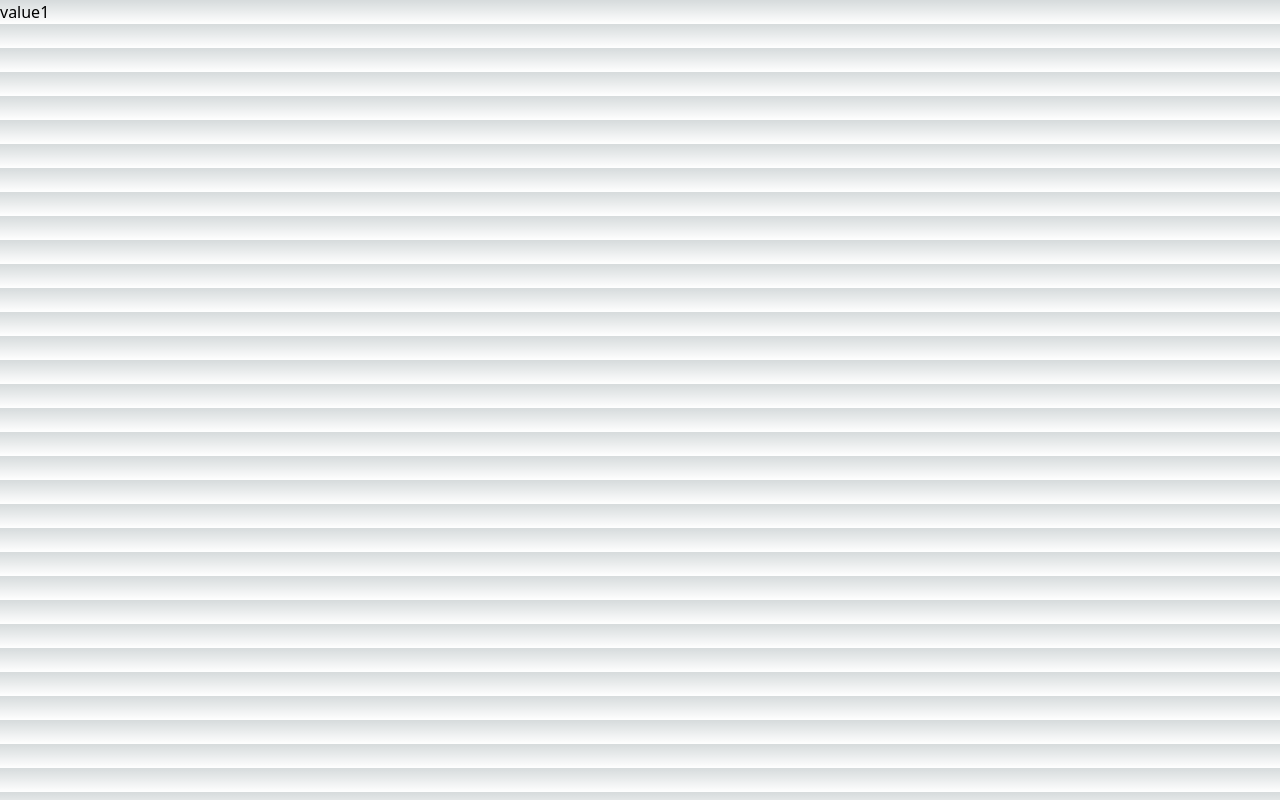
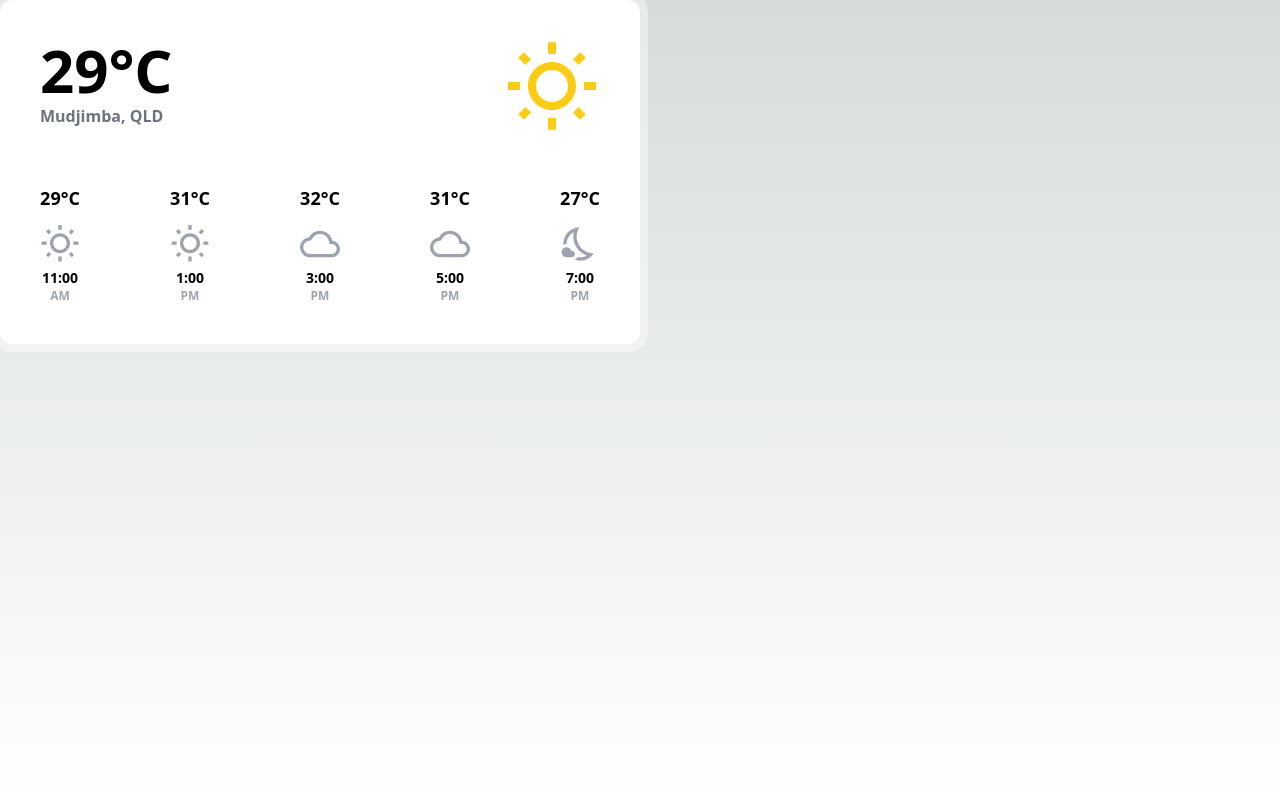
Before and after one commit to FewX9/airguide, a Next.js app: page / in a window 1280 px wide. Built offline with nearby package versions, Linux system fonts and the light colour scheme.

Commit message:
temp-box

```diff
--- a/package.json
+++ b/package.json
@@ -9,13 +9,13 @@
     "lint": "next lint"
   },
   "dependencies": {
+    "next": "14.0.0",
     "react": "^18",
-    "react-dom": "^18",
-    "next": "14.0.0"
+    "react-dom": "^18"
   },
   "devDependencies": {
     "autoprefixer": "^10",
     "postcss": "^8",
-    "tailwindcss": "^3"
+    "tailwindcss": "^3.3.5"
   }
 }
--- a/src/component/temp_box.js
+++ /dev/null
@@ -1,7 +0,0 @@
-export default function TempBox({ children }) {
-  children = JSON.parse(children);
-  console.log(children.key1);
-  return (
-    <h1 className="text-2xl font-semibold">{children.key1}</h1>
-  )
-}
--- /dev/null
+++ b/src/components/temp_box.js
@@ -0,0 +1,50 @@
+export default function TempBox({ children }) {
+  try {
+    children = JSON.parse(children);
+  } catch (e) {
+    children = { key1: 'Error parsing JSON' };
+  }
+  return (
+    <div className="w-full max-w-screen-sm bg-white p-10 rounded-xl ring-8 ring-white ring-opacity-40">
+      <div className="flex justify-between">
+        <div className="flex flex-col">
+          <span className="text-6xl font-bold">29°C</span>
+          <span className="font-semibold mt-1 text-gray-500">Mudjimba, QLD</span>
+        </div>
+        <svg className="h-24 w-24 fill-current text-yellow-400" xmlns="http://www.w3.org/2000/svg" height="24" viewBox="0 0 24 24" width="24"><path d="M0 0h24v24H0V0z" fill="none" /><path d="M6.76 4.84l-1.8-1.79-1.41 1.41 1.79 1.79zM1 10.5h3v2H1zM11 .55h2V3.5h-2zm8.04 2.495l1.408 1.407-1.79 1.79-1.407-1.408zm-1.8 15.115l1.79 1.8 1.41-1.41-1.8-1.79zM20 10.5h3v2h-3zm-8-5c-3.31 0-6 2.69-6 6s2.69 6 6 6 6-2.69 6-6-2.69-6-6-6zm0 10c-2.21 0-4-1.79-4-4s1.79-4 4-4 4 1.79 4 4-1.79 4-4 4zm-1 4h2v2.95h-2zm-7.45-.96l1.41 1.41 1.79-1.8-1.41-1.41z" /></svg>
+      </div>
+      <div className="flex justify-between mt-12">
+        <div className="flex flex-col items-center">
+          <span className="font-semibold text-lg">29°C</span>
+          <svg className="h-10 w-10 fill-current text-gray-400 mt-3" xmlns="http://www.w3.org/2000/svg" height="24" viewBox="0 0 24 24" width="24"><path d="M0 0h24v24H0V0z" fill="none" /><path d="M6.76 4.84l-1.8-1.79-1.41 1.41 1.79 1.79zM1 10.5h3v2H1zM11 .55h2V3.5h-2zm8.04 2.495l1.408 1.407-1.79 1.79-1.407-1.408zm-1.8 15.115l1.79 1.8 1.41-1.41-1.8-1.79zM20 10.5h3v2h-3zm-8-5c-3.31 0-6 2.69-6 6s2.69 6 6 6 6-2.69 6-6-2.69-6-6-6zm0 10c-2.21 0-4-1.79-4-4s1.79-4 4-4 4 1.79 4 4-1.79 4-4 4zm-1 4h2v2.95h-2zm-7.45-.96l1.41 1.41 1.79-1.8-1.41-1.41z" /></svg>
+          <span className="font-semibold mt-1 text-sm">11:00</span>
+          <span className="text-xs font-semibold text-gray-400">AM</span>
+        </div>
+        <div className="flex flex-col items-center">
+          <span className="font-semibold text-lg">31°C</span>
+          <svg className="h-10 w-10 fill-current text-gray-400 mt-3" xmlns="http://www.w3.org/2000/svg" height="24" viewBox="0 0 24 24" width="24"><path d="M0 0h24v24H0V0z" fill="none" /><path d="M6.76 4.84l-1.8-1.79-1.41 1.41 1.79 1.79zM1 10.5h3v2H1zM11 .55h2V3.5h-2zm8.04 2.495l1.408 1.407-1.79 1.79-1.407-1.408zm-1.8 15.115l1.79 1.8 1.41-1.41-1.8-1.79zM20 10.5h3v2h-3zm-8-5c-3.31 0-6 2.69-6 6s2.69 6 6 6 6-2.69 6-6-2.69-6-6-6zm0 10c-2.21 0-4-1.79-4-4s1.79-4 4-4 4 1.79 4 4-1.79 4-4 4zm-1 4h2v2.95h-2zm-7.45-.96l1.41 1.41 1.79-1.8-1.41-1.41z" /></svg>
+          <span className="font-semibold mt-1 text-sm">1:00</span>
+          <span className="text-xs font-semibold text-gray-400">PM</span>
+        </div>
+        <div className="flex flex-col items-center">
+          <span className="font-semibold text-lg">32°C</span>
+          <svg className="h-10 w-10 fill-current text-gray-400 mt-3" xmlns="http://www.w3.org/2000/svg" height="24" viewBox="0 0 24 24" width="24"><path d="M0 0h24v24H0V0z" fill="none" /><path d="M12.01 6c2.61 0 4.89 1.86 5.4 4.43l.3 1.5 1.52.11c1.56.11 2.78 1.41 2.78 2.96 0 1.65-1.35 3-3 3h-13c-2.21 0-4-1.79-4-4 0-2.05 1.53-3.76 3.56-3.97l1.07-.11.5-.95C8.08 7.14 9.95 6 12.01 6m0-2C9.12 4 6.6 5.64 5.35 8.04 2.35 8.36.01 10.91.01 14c0 3.31 2.69 6 6 6h13c2.76 0 5-2.24 5-5 0-2.64-2.05-4.78-4.64-4.96C18.68 6.59 15.65 4 12.01 4z" /></svg>
+          <span className="font-semibold mt-1 text-sm">3:00</span>
+          <span className="text-xs font-semibold text-gray-400">PM</span>
+        </div>
+        <div className="flex flex-col items-center">
+          <span className="font-semibold text-lg">31°C</span>
+          <svg className="h-10 w-10 fill-current text-gray-400 mt-3" xmlns="http://www.w3.org/2000/svg" height="24" viewBox="0 0 24 24" width="24"><path d="M0 0h24v24H0V0z" fill="none" /><path d="M12.01 6c2.61 0 4.89 1.86 5.4 4.43l.3 1.5 1.52.11c1.56.11 2.78 1.41 2.78 2.96 0 1.65-1.35 3-3 3h-13c-2.21 0-4-1.79-4-4 0-2.05 1.53-3.76 3.56-3.97l1.07-.11.5-.95C8.08 7.14 9.95 6 12.01 6m0-2C9.12 4 6.6 5.64 5.35 8.04 2.35 8.36.01 10.91.01 14c0 3.31 2.69 6 6 6h13c2.76 0 5-2.24 5-5 0-2.64-2.05-4.78-4.64-4.96C18.68 6.59 15.65 4 12.01 4z" /></svg>
+          <span className="font-semibold mt-1 text-sm">5:00</span>
+          <span className="text-xs font-semibold text-gray-400">PM</span>
+        </div>
+        <div className="flex flex-col items-center">
+          <span className="font-semibold text-lg">27°C</span>
+          <svg className="h-10 w-10 fill-current text-gray-400 mt-3" xmlns="http://www.w3.org/2000/svg" enable-background="new 0 0 24 24" height="24" viewBox="0 0 24 24" width="24"><g><rect fill="none" height="24" width="24" /></g><g><g><path d="M19.78,17.51c-2.47,0-6.57-1.33-8.68-5.43C8.77,7.57,10.6,3.6,11.63,2.01C6.27,2.2,1.98,6.59,1.98,12 c0,0.14,0.02,0.28,0.02,0.42C2.61,12.16,3.28,12,3.98,12c0,0,0,0,0,0c0-3.09,1.73-5.77,4.3-7.1C7.78,7.09,7.74,9.94,9.32,13 c1.57,3.04,4.18,4.95,6.8,5.86c-1.23,0.74-2.65,1.15-4.13,1.15c-0.5,0-1-0.05-1.48-0.14c-0.37,0.7-0.94,1.27-1.64,1.64 c0.98,0.32,2.03,0.5,3.11,0.5c3.5,0,6.58-1.8,8.37-4.52C20.18,17.5,19.98,17.51,19.78,17.51z" /><path d="M7,16l-0.18,0C6.4,14.84,5.3,14,4,14c-1.66,0-3,1.34-3,3s1.34,3,3,3c0.62,0,2.49,0,3,0c1.1,0,2-0.9,2-2 C9,16.9,8.1,16,7,16z" /></g></g></svg>
+          <span className="font-semibold mt-1 text-sm">7:00</span>
+          <span className="text-xs font-semibold text-gray-400">PM</span>
+        </div>
+      </div>
+    </div>
+  )
+}
--- a/src/pages/index.js
+++ b/src/pages/index.js
@@ -1,17 +1,14 @@
 import Image from 'next/image'
 import { Inter } from 'next/font/google'
-import TempBox from '@/component/temp_box'
+import TempBox from '@/components/temp_box'
 
 const inter = Inter({ subsets: ['latin'] })
 
 export default function Home() {
-  const jsonData = { key1: 'value1', key2: 'value2' };
-  const jsonString = JSON.stringify(jsonData);
-
   return (
     <>
     <TempBox>
-      {jsonString}
+
     </TempBox>
     </>
   )
--- a/src/styles/globals.css
+++ b/src/styles/globals.css
@@ -8,13 +8,13 @@
   --background-end-rgb: 255, 255, 255;
 }
 
-@media (prefers-color-scheme: dark) {
+/* @media (prefers-color-scheme: dark) {
   :root {
     --foreground-rgb: 255, 255, 255;
     --background-start-rgb: 0, 0, 0;
     --background-end-rgb: 0, 0, 0;
   }
-}
+} */
 
 body {
   color: rgb(var(--foreground-rgb));
@@ -24,4 +24,5 @@ body {
       rgb(var(--background-end-rgb))
     )
     rgb(var(--background-start-rgb));
+    min-height: 100vh;
 }
```
Also changed, not shown: 1 other file (tests, documents, lock files or other folders).
